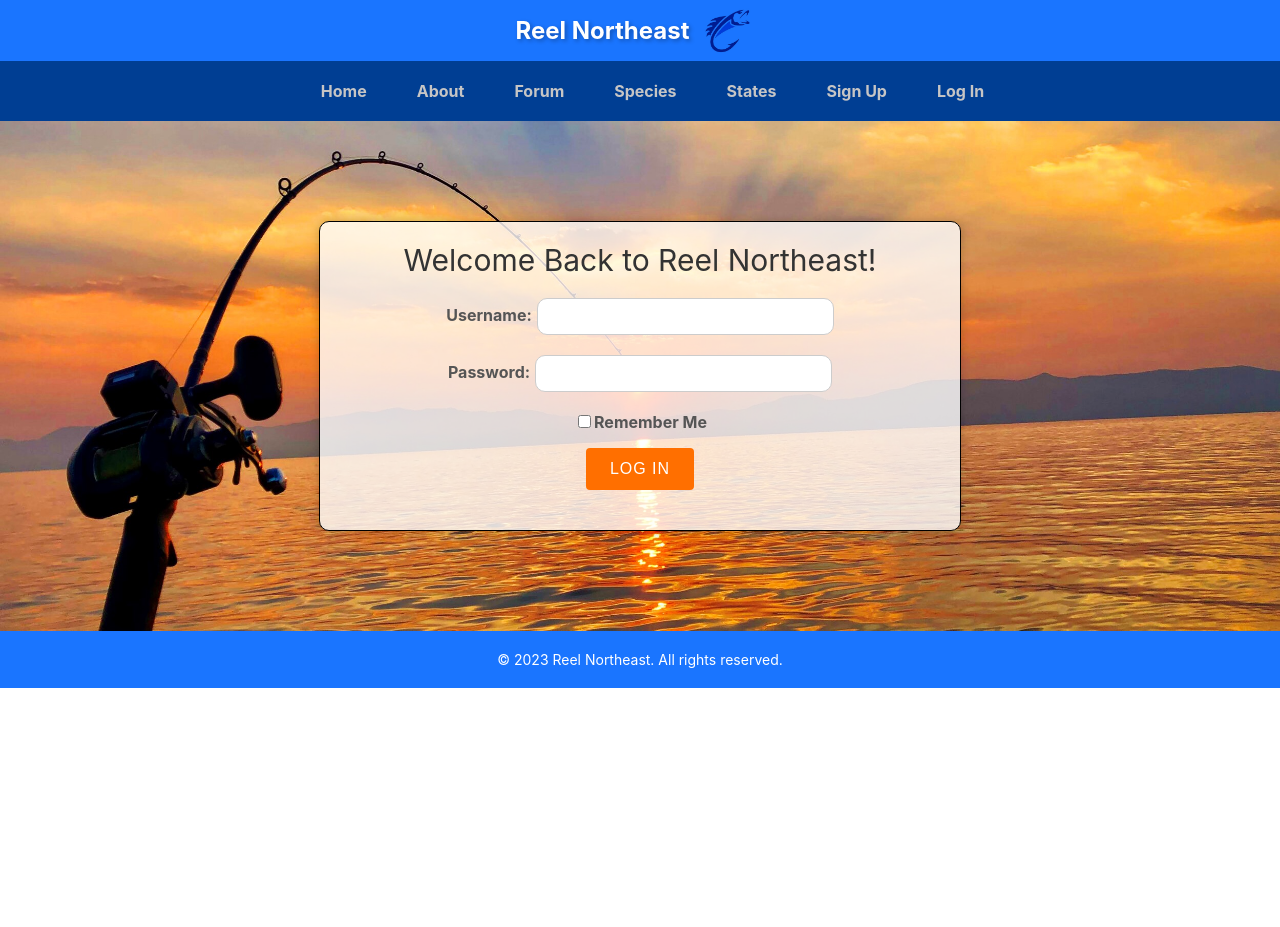
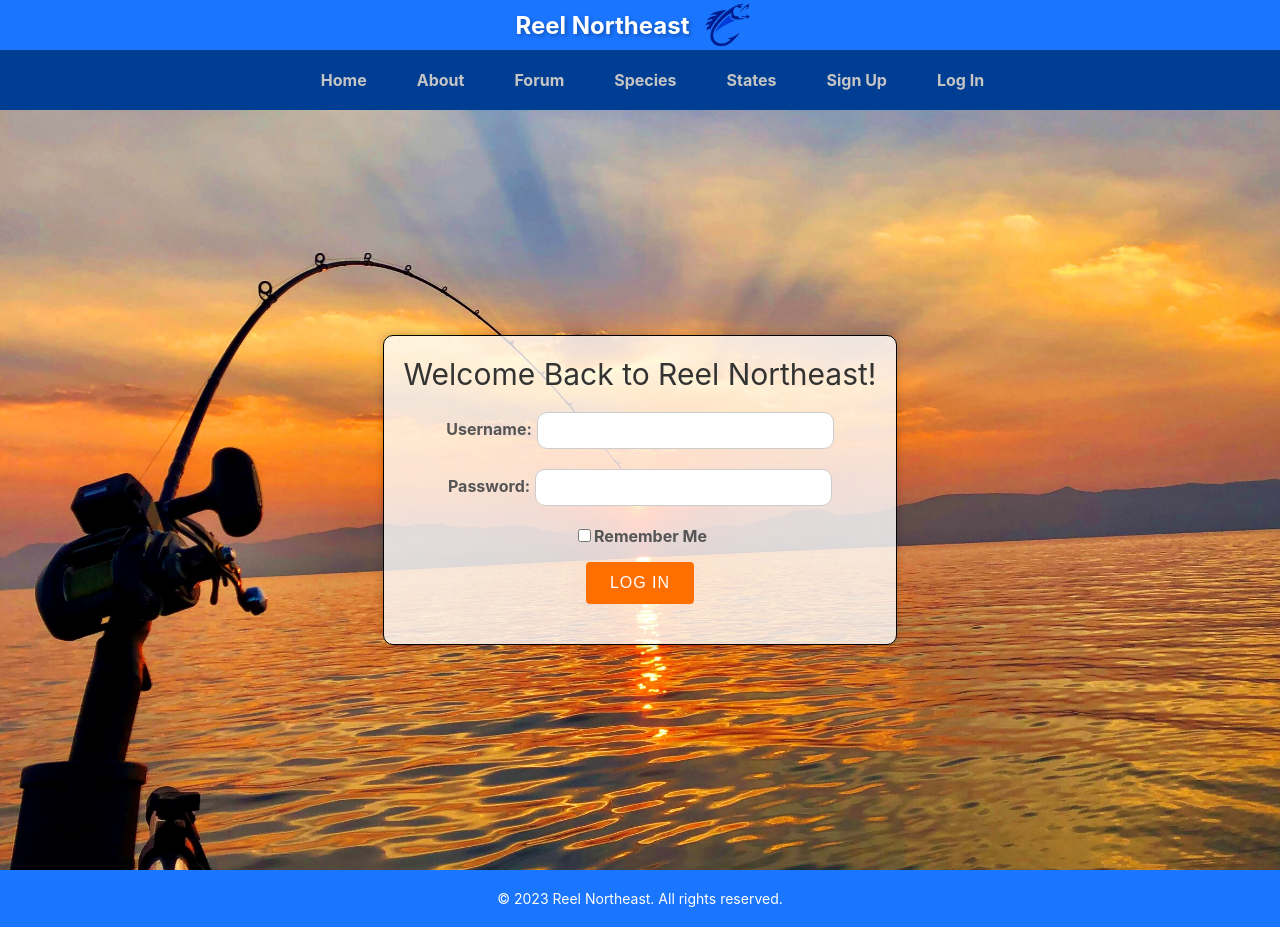
Before and after one commit to sharrison19/Reel-Northeast, a React (Create React App) app: page /login in a window 1280 px wide. Before the commit the page ends 800 px from the top, so only its background shows below. Built offline with nearby package versions, Linux system fonts and the light colour scheme.

Commit message:
updates to login screen to fix space at bottom of footer made title on nav bar direct you to home page

```diff
--- a/src/components/Header.js
+++ b/src/components/Header.js
@@ -1,10 +1,13 @@
 import React from "react";
+import { Link } from "react-router-dom";
 import logo from "../images/logo.jpg";
 
 const Header = () => {
   return (
     <header>
-      <h1 className="title">Reel Northeast</h1>
+      <Link to="/" className="home-title">
+        Reel Northeast
+      </Link>
       <img className="logo" src={logo} alt="Logo" />
     </header>
   );
--- a/src/index.css
+++ b/src/index.css
@@ -15,10 +15,12 @@
   background-color: #1a75ff;
 }
 
-.title {
+.home-title {
   font-size: 24px;
   color: #ffffff;
   text-shadow: 2px 2px 4px rgba(0, 0, 0, 0.3);
+  text-decoration: none;
+  font-weight: bolder;
 }
 
 .logo {
@@ -499,6 +501,10 @@
 
 /* Login Page Start */
 .login-form-wrapper {
+  min-height: 70vh;
+  display: flex;
+  align-items: center;
+  justify-content: center;
   padding: 100px 0;
   background-image: url("images/loginbackground.jpg");
   background-size: cover;
@@ -509,8 +515,8 @@
   display: flex;
   flex-direction: column;
   align-items: center;
+  max-width: 600px;
   margin: auto;
-  max-width: 600px;
   border: 1px solid black;
   background-color: rgba(255, 255, 255, 0.8);
   box-shadow: 0 0 10px rgba(0, 0, 0, 0.2);
@@ -568,7 +574,6 @@
 .login-form button:active {
   background-color: #ff5500;
 }
-
 /*Login Page End */
 
 /*States Page Start */
```
